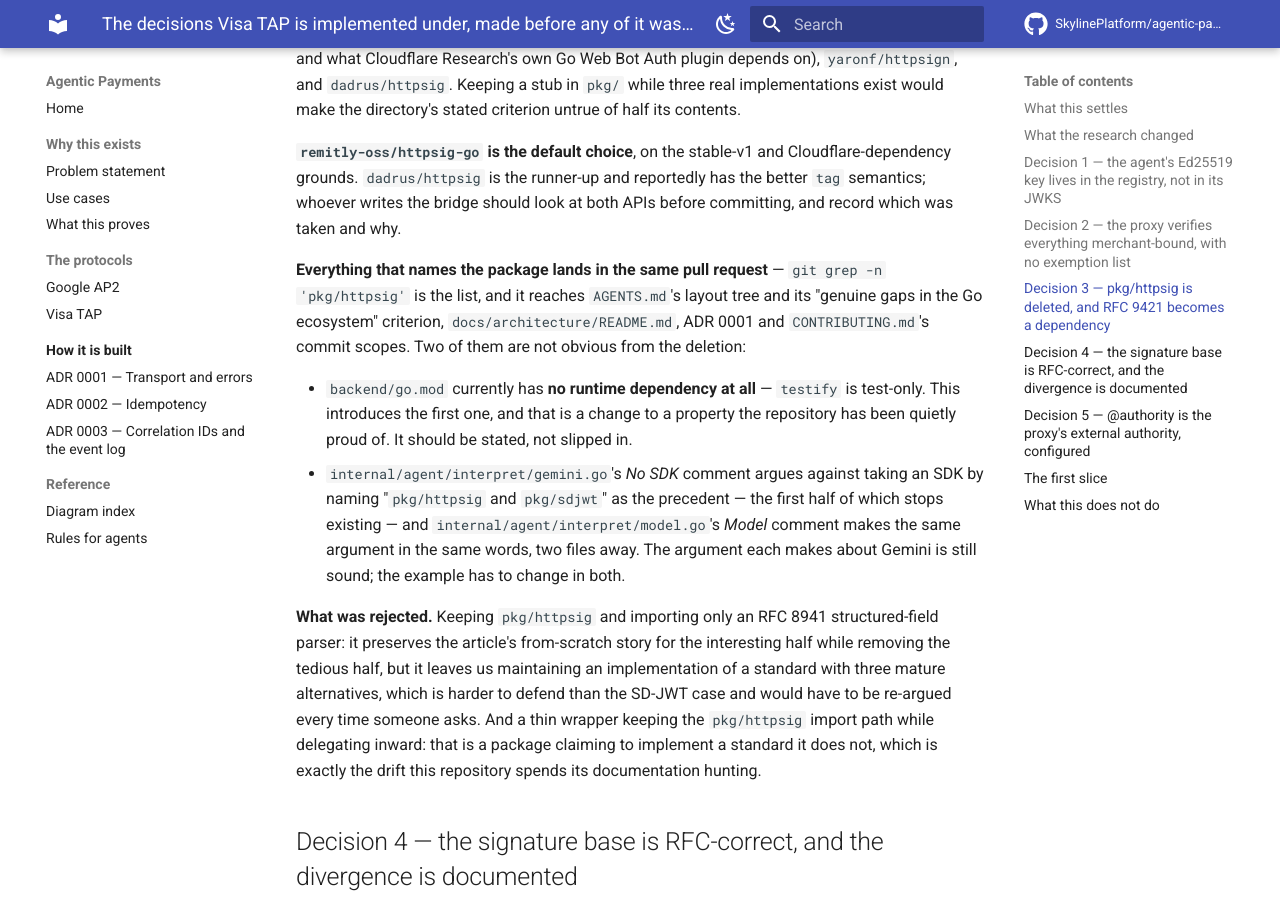
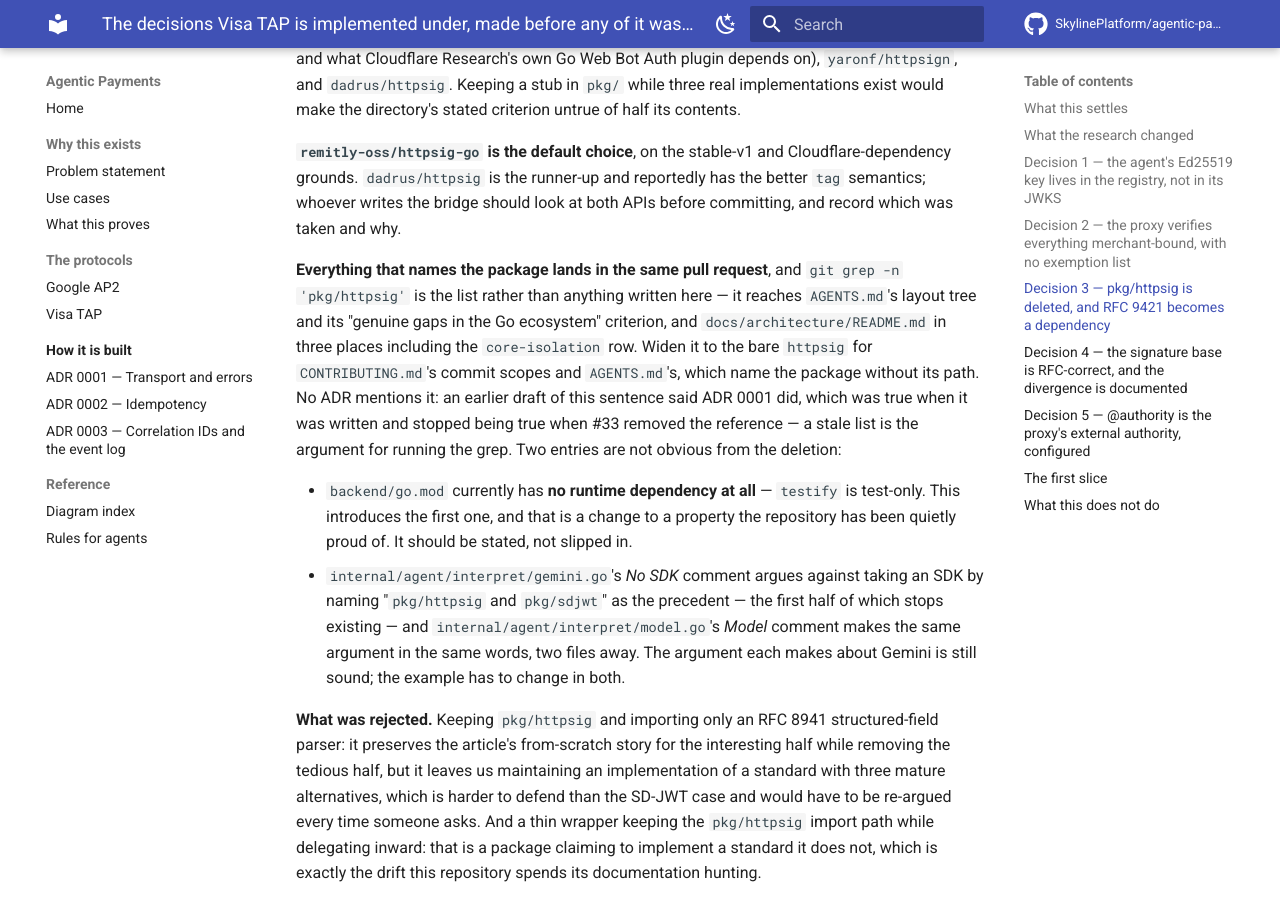
Before and after one commit to SkylinePlatform/agentic-payments, an MkDocs documentation site: the page built from docs/specs/2026-08-13-tap-implementation-decisions.md, in a window 1280 px wide and 900 px high, scrolled down 3448 px. Built offline with MkDocs 1.6.1 and Material for MkDocs 9.7.7, drawn with Linux system fonts in a browser that asks for light colours; comment, search, counter and statistics services are not loaded.

Commit message:
docs: the pkg/httpsig reference list went stale between two merges (#311)
Decision 3 told the reader to run `git grep -n 'pkg/httpsig'` and then wrote out
what it would find, naming ADR 0001. That was true when the sentence was written
and false by the time it merged: #309 removed the reference from ADR 0001 and
landed first, so #308 arrived carrying a list of one file too many.

Two smaller corrections in the same sentence. `docs/architecture/README.md` holds
three references rather than one, including the `core-isolation` row. And
`CONTRIBUTING.md` does not match `pkg/httpsig` at all — it names the bare `httpsig`
as a commit scope, as does `AGENTS.md`, so the grep has to be widened to catch them.

The sentence now says the grep is the list rather than restating it, and records
what went stale, because a written-out list going stale between two merges is the
argument for running the command.

Refs #307

Co-authored-by: Claude Opus 5 (1M context) <noreply@anthropic.com>

```diff
--- a/docs/specs/2026-08-13-tap-implementation-decisions.md
+++ b/docs/specs/2026-08-13-tap-implementation-decisions.md
@@ -150,10 +150,15 @@ Cloudflare-dependency grounds. `dadrus/httpsig` is the runner-up and reportedly
 the better `tag` semantics; whoever writes the bridge should look at both APIs before
 committing, and record which was taken and why.
 
-**Everything that names the package lands in the same pull request** — `git grep -n
-'pkg/httpsig'` is the list, and it reaches `AGENTS.md`'s layout tree and its "genuine
-gaps in the Go ecosystem" criterion, `docs/architecture/README.md`, ADR 0001 and
-`CONTRIBUTING.md`'s commit scopes. Two of them are not obvious from the deletion:
+**Everything that names the package lands in the same pull request**, and `git grep -n
+'pkg/httpsig'` is the list rather than anything written here — it reaches `AGENTS.md`'s
+layout tree and its "genuine gaps in the Go ecosystem" criterion, and
+`docs/architecture/README.md` in three places including the `core-isolation` row.
+Widen it to the bare `httpsig` for `CONTRIBUTING.md`'s commit scopes and `AGENTS.md`'s,
+which name the package without its path. No ADR mentions it: an earlier draft of this
+sentence said ADR 0001 did, which was true when it was written and stopped being true
+when #33 removed the reference — a stale list is the argument for running the grep.
+Two entries are not obvious from the deletion:
 
 - `backend/go.mod` currently has **no runtime dependency at all** — `testify` is
   test-only. This introduces the first one, and that is a change to a property the
```
